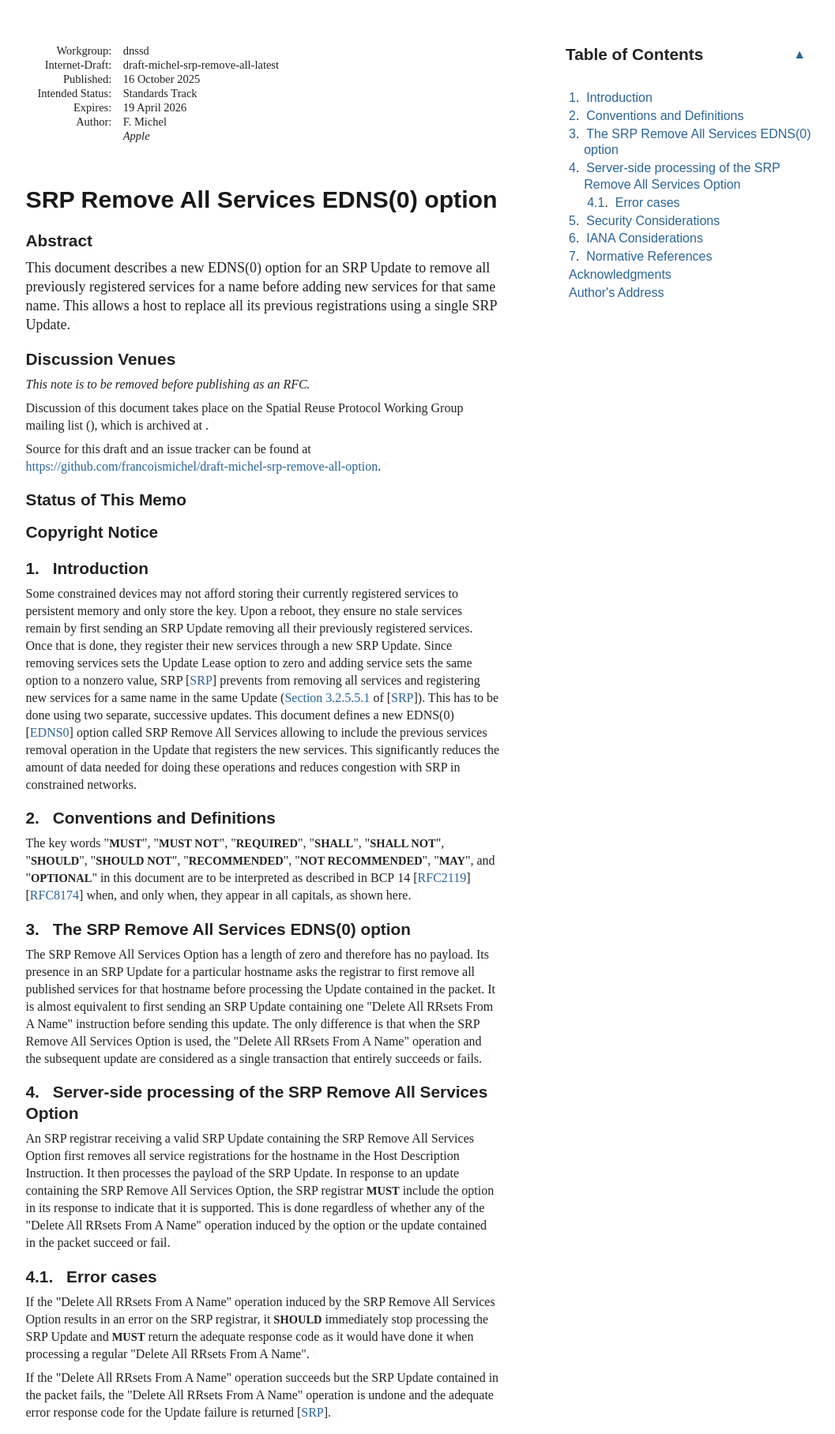
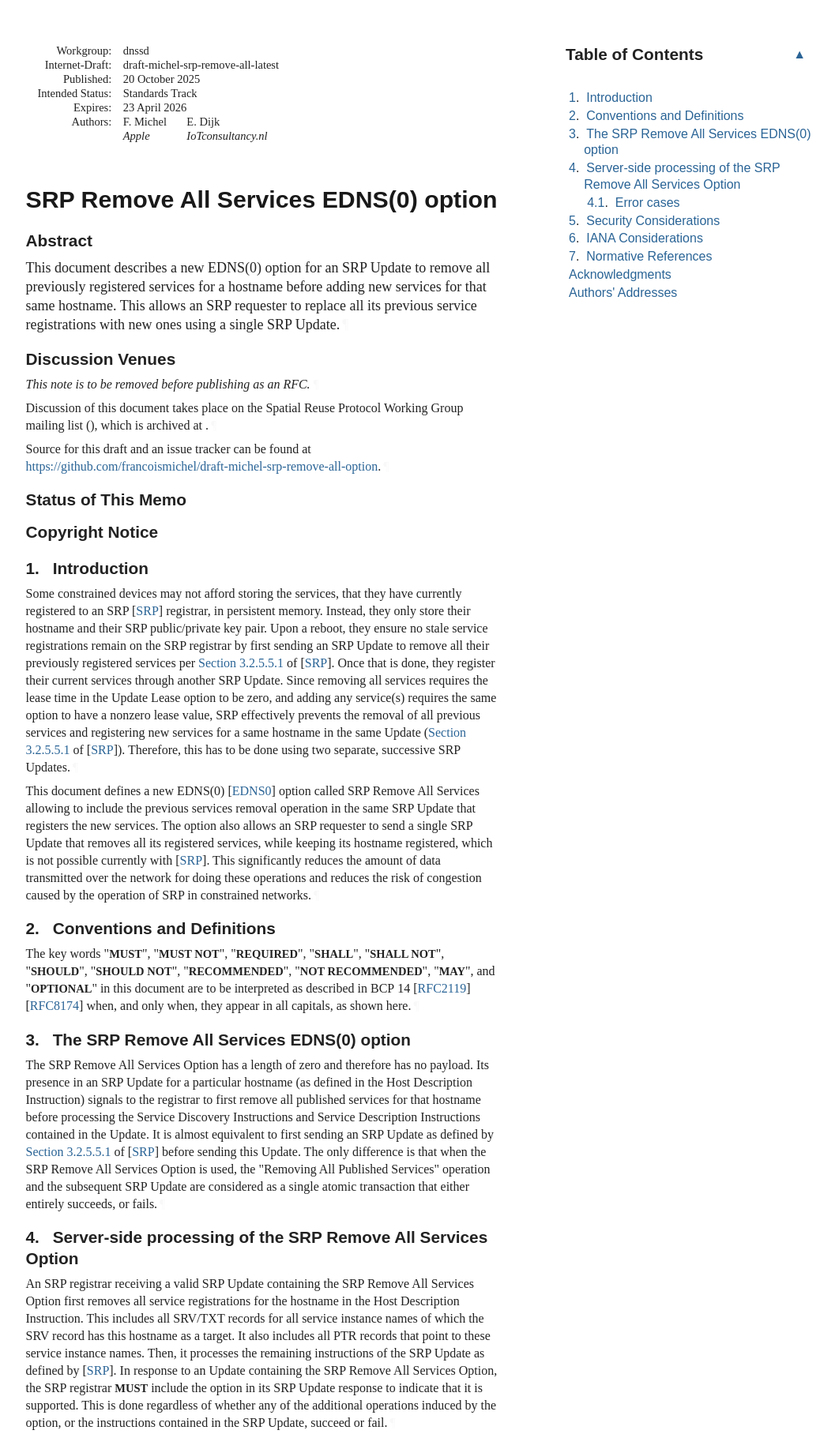
Before and after one commit to francoismichel/draft-michel-srp-remove-all-option, a plain HTML site: page draft-michel-srp-remove-all.html in a window 1280 px wide. Shown: the part 20-1836 px from the top of the page at 79% size, without its empty margins (92-1149 px from the left). Drawn offline with Linux system fonts and the light colour scheme; a web font is replaced by a local one.

Commit message:
Script updating gh-pages from 7e29f33. [ci skip]

```diff
--- a/draft-michel-srp-remove-all.html
+++ b/draft-michel-srp-remove-all.html
@@ -6,9 +6,10 @@
 <meta content="initial-scale=1.0" name="viewport">
 <title>SRP Remove All Services EDNS(0) option</title>
 <meta content="François Michel" name="author">
+<meta content="Esko Dijk" name="author">
 <meta content="
-       This document describes a new EDNS(0) option for an SRP Update to remove all previously registered services for a name before adding new services for that same name.
-This allows a host to replace all its previous registrations using a single
+       This document describes a new EDNS(0) option for an SRP Update to remove all previously registered services for a hostname before adding new services for that same hostname.
+This allows an SRP requester to replace all its previous service registrations with new ones using a single
 SRP Update.
     " name="description">
 <meta content="xml2rfc 3.31.0" name="generator">
@@ -19,15 +20,15 @@ SRP Update.
 <meta content="draft-michel-srp-remove-all-latest" name="ietf.draft">
 <!-- Generator version information:
   xml2rfc 3.31.0
-    Python 3.12.11
-    ConfigArgParse 1.7.1
+    Python 3.12.12
+    ConfigArgParse 1.7
     google-i18n-address 3.1.1
     intervaltree 3.1.0
     Jinja2 3.1.6
-    lxml 6.0.2
+    lxml 5.3.1
     platformdirs 4.5.0
     pycountry 24.6.1
-    PyYAML 6.0.3
+    PyYAML 6.0.2
     requests 2.32.5
     wcwidth 0.2.14
 -->
@@ -1051,8 +1052,8 @@ svg :is([fill="white"], [fill^="#fff"]) {
 <td class="right">October 2025</td>
 </tr></thead>
 <tfoot><tr>
-<td class="left">Michel</td>
-<td class="center">Expires 19 April 2026</td>
+<td class="left">Michel &amp; Dijk</td>
+<td class="center">Expires 23 April 2026</td>
 <td class="right">[Page]</td>
 </tr></tfoot>
 </table>
@@ -1065,17 +1066,21 @@ svg :is([fill="white"], [fill^="#fff"]) {
 <dd class="internet-draft">draft-michel-srp-remove-all-latest</dd>
 <dt class="label-published">Published:</dt>
 <dd class="published">
-<time datetime="2025-10-16" class="published">16 October 2025</time>
+<time datetime="2025-10-20" class="published">20 October 2025</time>
     </dd>
 <dt class="label-intended-status">Intended Status:</dt>
 <dd class="intended-status">Standards Track</dd>
 <dt class="label-expires">Expires:</dt>
-<dd class="expires"><time datetime="2026-04-19">19 April 2026</time></dd>
-<dt class="label-authors">Author:</dt>
+<dd class="expires"><time datetime="2026-04-23">23 April 2026</time></dd>
+<dt class="label-authors">Authors:</dt>
 <dd class="authors">
 <div class="author">
       <div class="author-name">F. Michel</div>
 <div class="org">Apple</div>
+</div>
+<div class="author">
+      <div class="author-name">E. Dijk</div>
+<div class="org">IoTconsultancy.nl</div>
 </div>
 </dd>
 </dl>
@@ -1083,8 +1088,8 @@ svg :is([fill="white"], [fill^="#fff"]) {
 <h1 id="title">SRP Remove All Services EDNS(0) option</h1>
 <section id="section-abstract">
       <h2 id="abstract"><a href="#abstract" class="selfRef">Abstract</a></h2>
-<p id="section-abstract-1">This document describes a new EDNS(0) option for an SRP Update to remove all previously registered services for a name before adding new services for that same name.
-This allows a host to replace all its previous registrations using a single
+<p id="section-abstract-1">This document describes a new EDNS(0) option for an SRP Update to remove all previously registered services for a hostname before adding new services for that same hostname.
+This allows an SRP requester to replace all its previous service registrations with new ones using a single
 SRP Update.<a href="#section-abstract-1" class="pilcrow">¶</a></p>
 </section>
 <section class="note rfcEditorRemove" id="section-note.1">
@@ -1117,7 +1122,7 @@ SRP Update.<a href="#section-abstract-1" class="pilcrow">¶</a></p>
         time. It is inappropriate to use Internet-Drafts as reference
         material or to cite them other than as "work in progress."<a href="#section-boilerplate.1-3" class="pilcrow">¶</a></p>
 <p id="section-boilerplate.1-4">
-        This Internet-Draft will expire on 19 April 2026.<a href="#section-boilerplate.1-4" class="pilcrow">¶</a></p>
+        This Internet-Draft will expire on 23 April 2026.<a href="#section-boilerplate.1-4" class="pilcrow">¶</a></p>
 </section>
 </div>
 <div id="copyright">
@@ -1176,7 +1181,7 @@ SRP Update.<a href="#section-abstract-1" class="pilcrow">¶</a></p>
             <p id="section-toc.1-1.8.1"><a href="#appendix-A" class="auto internal xref"></a><a href="#name-acknowledgments" class="internal xref">Acknowledgments</a></p>
 </li>
           <li class="compact toc ulBare ulEmpty" id="section-toc.1-1.9">
-            <p id="section-toc.1-1.9.1"><a href="#appendix-B" class="auto internal xref"></a><a href="#name-authors-address" class="internal xref">Author's Address</a></p>
+            <p id="section-toc.1-1.9.1"><a href="#appendix-B" class="auto internal xref"></a><a href="#name-authors-addresses" class="internal xref">Authors' Addresses</a></p>
 </li>
         </ul>
 </nav>
@@ -1187,13 +1192,15 @@ SRP Update.<a href="#section-abstract-1" class="pilcrow">¶</a></p>
       <h2 id="name-introduction">
 <a href="#section-1" class="section-number selfRef">1. </a><a href="#name-introduction" class="section-name selfRef">Introduction</a>
       </h2>
-<p id="section-1-1">Some constrained devices may not afford storing their currently registered services to persistent memory and only store the key.
-Upon a reboot, they ensure no stale services remain by first sending an SRP Update removing all their previously registered services.
-Once that is done, they register their new services through a new SRP Update.
-Since removing services sets the Update Lease option to zero and adding service sets the same option to a nonzero value, SRP <span>[<a href="#SRP" class="cite xref">SRP</a>]</span> prevents from removing all services and registering new services for a same name in the same Update (<span><a href="https://rfc-editor.org/rfc/rfc9665#section-3.2.5.5.1" class="relref">Section 3.2.5.5.1</a> of [<a href="#SRP" class="cite xref">SRP</a>]</span>).
-This has to be done using two separate, successive updates.
-This document defines a new EDNS(0) <span>[<a href="#EDNS0" class="cite xref">EDNS0</a>]</span> option called SRP Remove All Services allowing to include the previous services removal operation in the Update that registers the new services.
-This significantly reduces the amount of data needed for doing these operations and reduces congestion with SRP in constrained networks.<a href="#section-1-1" class="pilcrow">¶</a></p>
+<p id="section-1-1">Some constrained devices may not afford storing the services, that they have currently registered to an SRP <span>[<a href="#SRP" class="cite xref">SRP</a>]</span> registrar, in persistent memory.
+Instead, they only store their hostname and their SRP public/private key pair.
+Upon a reboot, they ensure no stale service registrations remain on the SRP registrar by first sending an SRP Update to remove all their previously registered services per <span><a href="https://rfc-editor.org/rfc/rfc9665#section-3.2.5.5.1" class="relref">Section 3.2.5.5.1</a> of [<a href="#SRP" class="cite xref">SRP</a>]</span>.
+Once that is done, they register their current services through another SRP Update.
+Since removing all services requires the lease time in the Update Lease option to be zero, and adding any service(s) requires the same option to have a nonzero lease value, SRP effectively prevents the removal of all previous services and registering new services for a same hostname in the same Update (<span><a href="https://rfc-editor.org/rfc/rfc9665#section-3.2.5.5.1" class="relref">Section 3.2.5.5.1</a> of [<a href="#SRP" class="cite xref">SRP</a>]</span>).
+Therefore, this has to be done using two separate, successive SRP Updates.<a href="#section-1-1" class="pilcrow">¶</a></p>
+<p id="section-1-2">This document defines a new EDNS(0) <span>[<a href="#EDNS0" class="cite xref">EDNS0</a>]</span> option called SRP Remove All Services allowing to include the previous services removal operation in the same SRP Update that registers the new services.
+The option also allows an SRP requester to send a single SRP Update that removes all its registered services, while keeping its hostname registered, which is not possible currently with <span>[<a href="#SRP" class="cite xref">SRP</a>]</span>.
+This significantly reduces the amount of data transmitted over the network for doing these operations and reduces the risk of congestion caused by the operation of SRP in constrained networks.<a href="#section-1-2" class="pilcrow">¶</a></p>
 </section>
 </div>
 <div id="conventions-and-definitions">
@@ -1213,8 +1220,8 @@ appear in all capitals, as shown here.<a href="#section-2-1" class="pilcrow">¶<
 <a href="#section-3" class="section-number selfRef">3. </a><a href="#name-the-srp-remove-all-services" class="section-name selfRef">The SRP Remove All Services EDNS(0) option</a>
       </h2>
 <p id="section-3-1">The SRP Remove All Services Option has a length of zero and therefore has no payload.
-Its presence in an SRP Update for a particular hostname asks the registrar to first remove all published services for that hostname before processing the Update contained in the packet.
-It is almost equivalent to first sending an SRP Update containing one "Delete All RRsets From A Name" instruction before sending this update. The only difference is that when the SRP Remove All Services Option is used, the "Delete All RRsets From A Name" operation and the subsequent update are considered as a single transaction that entirely succeeds or fails.<a href="#section-3-1" class="pilcrow">¶</a></p>
+Its presence in an SRP Update for a particular hostname (as defined in the Host Description Instruction) signals to the registrar to first remove all published services for that hostname before processing the Service Discovery Instructions and Service Description Instructions contained in the Update.
+It is almost equivalent to first sending an SRP Update as defined by <span><a href="https://rfc-editor.org/rfc/rfc9665#section-3.2.5.5.1" class="relref">Section 3.2.5.5.1</a> of [<a href="#SRP" class="cite xref">SRP</a>]</span> before sending this Update. The only difference is that when the SRP Remove All Services Option is used, the "Removing All Published Services" operation and the subsequent SRP Update are considered as a single atomic transaction that either entirely succeeds, or fails.<a href="#section-3-1" class="pilcrow">¶</a></p>
 </section>
 </div>
 <div id="server-side-processing-of-the-srp-remove-all-services-option">
@@ -1223,15 +1230,17 @@ It is almost equivalent to first sending an SRP Update containing one "Delete Al
 <a href="#section-4" class="section-number selfRef">4. </a><a href="#name-server-side-processing-of-t" class="section-name selfRef">Server-side processing of the SRP Remove All Services Option</a>
       </h2>
 <p id="section-4-1">An SRP registrar receiving a valid SRP Update containing the SRP Remove All Services Option first removes all service registrations for the hostname in the Host Description Instruction.
-It then processes the payload of the SRP Update.
-In response to an update containing the SRP Remove All Services Option, the SRP registrar <span class="bcp14">MUST</span> include the option in its response to indicate that it is supported. This is done regardless of whether any of the "Delete All RRsets From A Name" operation induced by the option or the update contained in the packet succeed or fail.<a href="#section-4-1" class="pilcrow">¶</a></p>
+This includes all SRV/TXT records for all service instance names of which the SRV record has this hostname as a target.
+It also includes all PTR records that point to these service instance names.
+Then, it processes the remaining instructions of the SRP Update as defined by <span>[<a href="#SRP" class="cite xref">SRP</a>]</span>.
+In response to an Update containing the SRP Remove All Services Option, the SRP registrar <span class="bcp14">MUST</span> include the option in its SRP Update response to indicate that it is supported. This is done regardless of whether any of the additional operations induced by the option, or the instructions contained in the SRP Update, succeed or fail.<a href="#section-4-1" class="pilcrow">¶</a></p>
 <div id="error-cases">
 <section id="section-4.1">
         <h3 id="name-error-cases">
 <a href="#section-4.1" class="section-number selfRef">4.1. </a><a href="#name-error-cases" class="section-name selfRef">Error cases</a>
         </h3>
-<p id="section-4.1-1">If the "Delete All RRsets From A Name" operation induced by the SRP Remove All Services Option results in an error on the SRP registrar, it <span class="bcp14">SHOULD</span> immediately stop processing the SRP Update and <span class="bcp14">MUST</span> return the adequate response code as it would have done it when processing a regular "Delete All RRsets From A Name".<a href="#section-4.1-1" class="pilcrow">¶</a></p>
-<p id="section-4.1-2">If the "Delete All RRsets From A Name" operation succeeds but the SRP Update contained in the packet fails, the "Delete All RRsets From A Name" operation is undone and the adequate error response code for the Update failure is returned <span>[<a href="#SRP" class="cite xref">SRP</a>]</span>.<a href="#section-4.1-2" class="pilcrow">¶</a></p>
+<p id="section-4.1-1">If the "Delete All RRsets From A Name" operations induced by the SRP Remove All Services Option results in an error on the SRP registrar, it <span class="bcp14">SHOULD</span> immediately stop processing the SRP Update and <span class="bcp14">MUST</span> return the adequate response code as it would have done when processing a regular "Delete All RRsets From A Name".<a href="#section-4.1-1" class="pilcrow">¶</a></p>
+<p id="section-4.1-2">If all the "Delete All RRsets From A Name" operations implied by the option succeed, but the subsequent SRP Update processing fails, then all the implied "Delete All RRsets From A Name" operations are undone and the adequate error response code for the SRP Update failure is returned as defined by <span>[<a href="#SRP" class="cite xref">SRP</a>]</span>.<a href="#section-4.1-2" class="pilcrow">¶</a></p>
 </section>
 </div>
 </section>
@@ -1241,7 +1250,8 @@ In response to an update containing the SRP Remove All Services Option, the SRP
       <h2 id="name-security-considerations">
 <a href="#section-5" class="section-number selfRef">5. </a><a href="#name-security-considerations" class="section-name selfRef">Security Considerations</a>
       </h2>
-<p id="section-5-1">The SRP Remove All Services Option relies on existing security mechanisms defined in <span>[<a href="#SRP" class="cite xref">SRP</a>]</span>. The client <span class="bcp14">MUST</span> be properly authenticated for the hostname before the registrar processes the "Delete All RRsets From A Name" operation induced by the option. Since an SRP attacker can replay any SRP Update, it can also replay the "Delete All RRsets From A Name" operation induced by the option.<a href="#section-5-1" class="pilcrow">¶</a></p>
+<p id="section-5-1">The SRP Remove All Services Option relies on existing security mechanisms defined in <span>[<a href="#SRP" class="cite xref">SRP</a>]</span>. The SRP requester <span class="bcp14">MUST</span> be properly authenticated for the hostname contained in the Host Description Instruction before the SRP registrar processes the "Delete All RRsets From A Name" operations induced by the option.<a href="#section-5-1" class="pilcrow">¶</a></p>
+<p id="section-5-2">Since an SRP attacker can replay any SRP Update, it can also replay the "Delete All RRsets From A Name" operations induced by the option.<a href="#section-5-2" class="pilcrow">¶</a></p>
 </section>
 </div>
 <div id="iana-considerations">
@@ -1287,8 +1297,8 @@ In response to an update containing the SRP Remove All Services Option, the SRP
 </div>
 <div id="authors-addresses">
 <section id="appendix-B">
-      <h2 id="name-authors-address">
-<a href="#name-authors-address" class="section-name selfRef">Author's Address</a>
+      <h2 id="name-authors-addresses">
+<a href="#name-authors-addresses" class="section-name selfRef">Authors' Addresses</a>
       </h2>
 <address class="vcard">
         <div dir="auto" class="left"><span class="fn nameRole">François Michel</span></div>
@@ -1296,6 +1306,14 @@ In response to an update containing the SRP Remove All Services Option, the SRP
 <div class="email">
 <span>Email:</span>
 <a href="mailto:f_michel@apple.com" class="email">f_michel@apple.com</a>
+</div>
+</address>
+<address class="vcard">
+        <div dir="auto" class="left"><span class="fn nameRole">Esko Dijk</span></div>
+<div dir="auto" class="left"><span class="org">IoTconsultancy.nl</span></div>
+<div class="email">
+<span>Email:</span>
+<a href="mailto:esko.dijk@iotconsultancy.nl" class="email">esko.dijk@iotconsultancy.nl</a>
 </div>
 </address>
 </section>
```
Also changed, not shown: draft-michel-srp-remove-all.txt.
